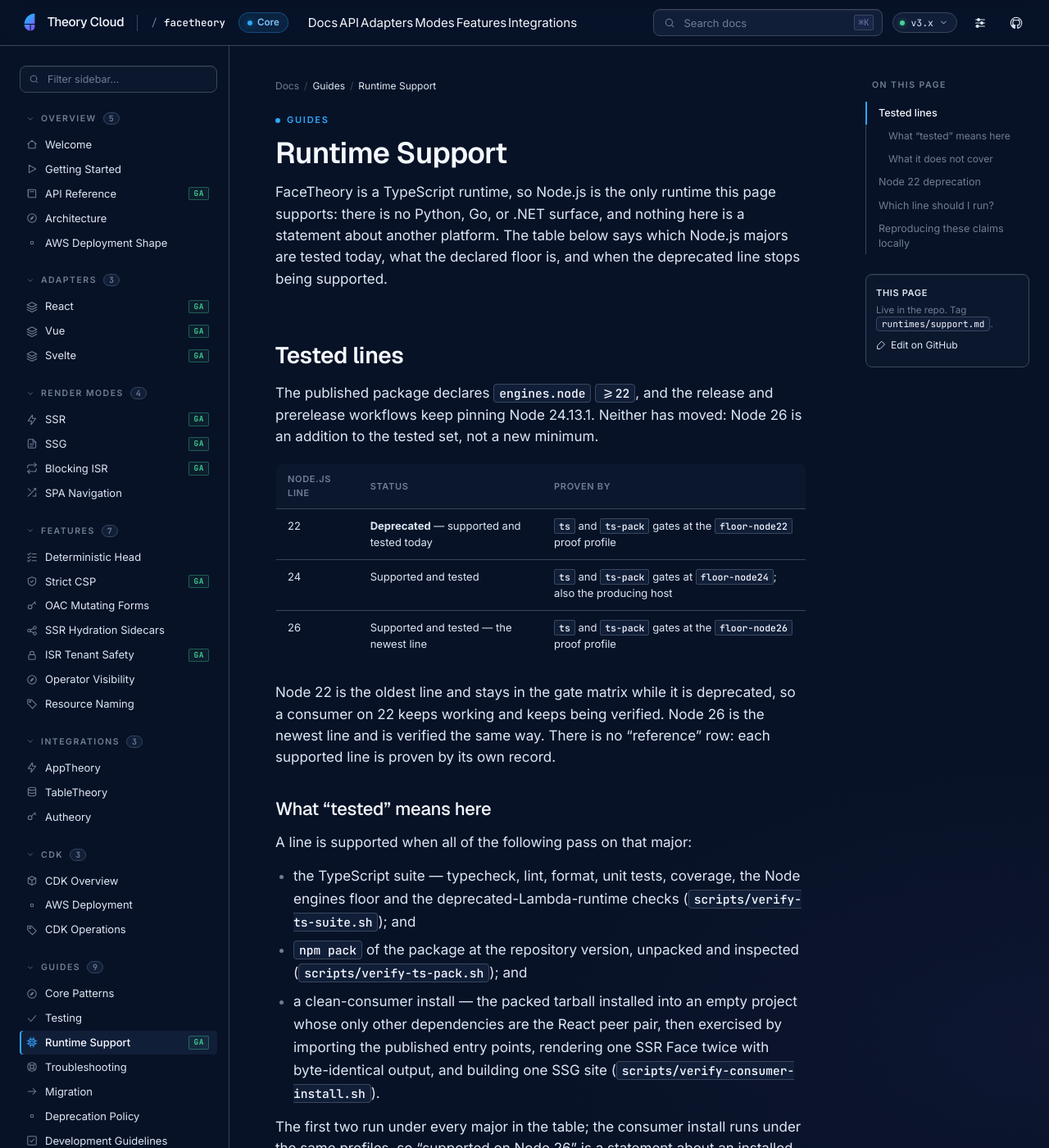
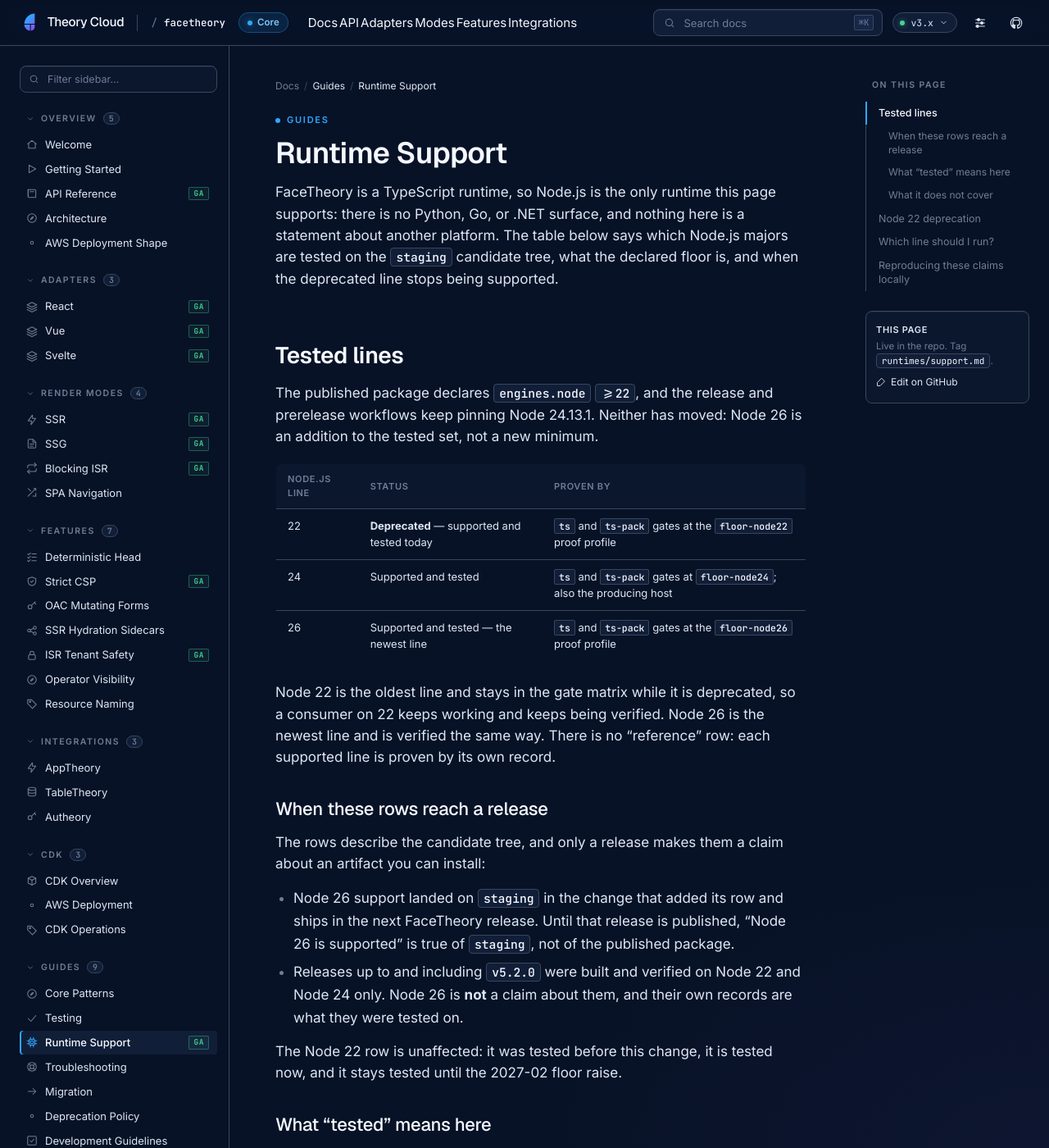
Before and after one commit to theory-cloud/FaceTheory, a Jekyll site: the page built from docs/runtimes/support.md, in a window 1280 px wide and 1400 px high. Shown: the whole window at 82% size. Built offline with Jekyll 4.4.1, drawn with Linux system fonts in a browser that asks for light colours; some of the changed text lies outside the part shown.

Commit message:
fix(runtimes): date the Node 26 claim to a release
The runtime guidance said Node 26 is supported and tested today and then
handed the reader a v5.2.0 tarball. That release predates the change, so the
claim did not describe the artifact being installed.

Node 26 support lands on staging with this change and ships in the next
FaceTheory release; releases up to and including v5.2.0 were built and
verified on Node 22 and Node 24 only. Getting Started, Runtime Support, the
Migration 13 schedule and the README runtime row now say that, and say which
lines a reader on v5.2.0 actually holds. The Node 22 deprecation text is
unchanged: it was verified correct, and it was already true before this
change.

No version bump, no tag, no release.

Generated by Mistral Vibe.
Co-Authored-By: Mistral Vibe <vibe@mistral.ai>

```diff
--- a/docs/runtimes/support.md
+++ b/docs/runtimes/support.md
@@ -4,7 +4,7 @@ title: Runtime Support
 
 # Runtime Support
 
-FaceTheory is a TypeScript runtime, so Node.js is the only runtime this page supports: there is no Python, Go, or .NET surface, and nothing here is a statement about another platform. The table below says which Node.js majors are tested today, what the declared floor is, and when the deprecated line stops being supported.
+FaceTheory is a TypeScript runtime, so Node.js is the only runtime this page supports: there is no Python, Go, or .NET surface, and nothing here is a statement about another platform. The table below says which Node.js majors are tested on the `staging` candidate tree, what the declared floor is, and when the deprecated line stops being supported.
 
 ## Tested lines
 
@@ -17,6 +17,15 @@ The published package declares `engines.node` `>=22`, and the release and prerel
 | 26           | Supported and tested — the newest line      | `ts` and `ts-pack` gates at the `floor-node26` proof profile        |
 
 Node 22 is the oldest line and stays in the gate matrix while it is deprecated, so a consumer on 22 keeps working and keeps being verified. Node 26 is the newest line and is verified the same way. There is no "reference" row: each supported line is proven by its own record.
+
+### When these rows reach a release
+
+The rows describe the candidate tree, and only a release makes them a claim about an artifact you can install:
+
+- Node 26 support landed on `staging` in the change that added its row and ships in the next FaceTheory release. Until that release is published, "Node 26 is supported" is true of `staging`, not of the published package.
+- Releases up to and including `v5.2.0` were built and verified on Node 22 and Node 24 only. Node 26 is **not** a claim about them, and their own records are what they were tested on.
+
+The Node 22 row is unaffected: it was tested before this change, it is tested now, and it stays tested until the 2027-02 floor raise.
 
 ### What "tested" means here
 
@@ -50,7 +59,7 @@ This is a support-contract change rather than an API change, following the [Depr
 
 ## Which line should I run?
 
-- **New projects:** Node 24 or Node 26. Both are supported and tested; Node 24 is the conservative choice today because the local example harness requires 24 or newer and the reference stacks emit the `nodejs24.x` Lambda runtime.
+- **New projects:** Node 24 or Node 26. Both are supported and tested, so pick 26 when the release you install carries it: it is supported on `staging` today and ships in the next FaceTheory release, while Node 24 is what `v5.2.0` and earlier were verified on. Node 24 also stays the conservative choice because the local example harness requires 24 or newer and the reference stacks emit the `nodejs24.x` Lambda runtime.
 - **Projects on Node 22:** nothing to do now. Track the 2027-02 major, then move to 24 or 26.
 - **Projects on Node 20 or older:** below the declared floor. Move to 24 or 26 — see [Migration 11](/migration-guide/#migration-11-node-20-to-node-24-lambda-runtime) for the Lambda-runtime side and this page for the package side.
 
```
Also changed, not shown: docs/getting-started.md (+1 -1 lines), docs/migration-guide.md (+1 -1 lines), README.md.
